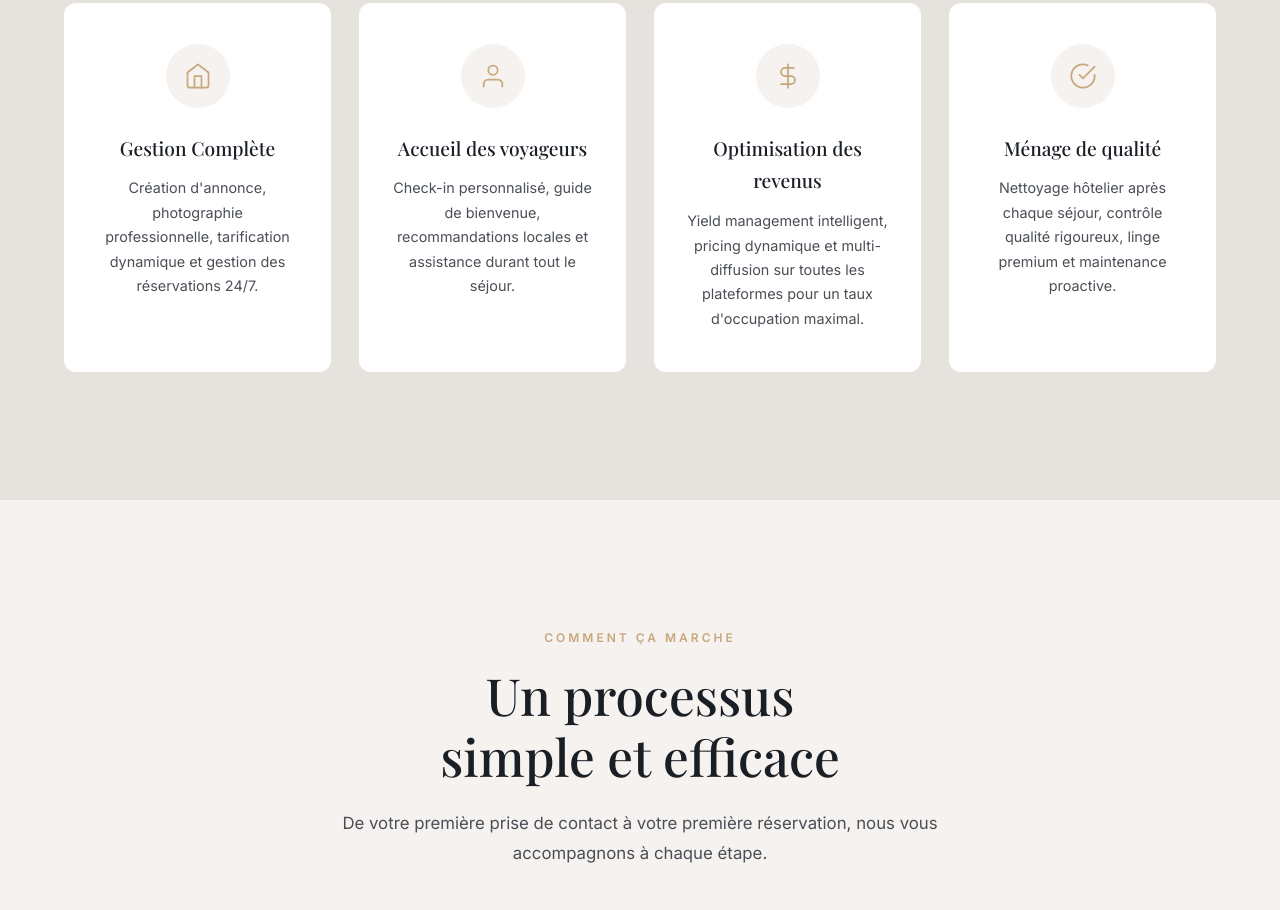
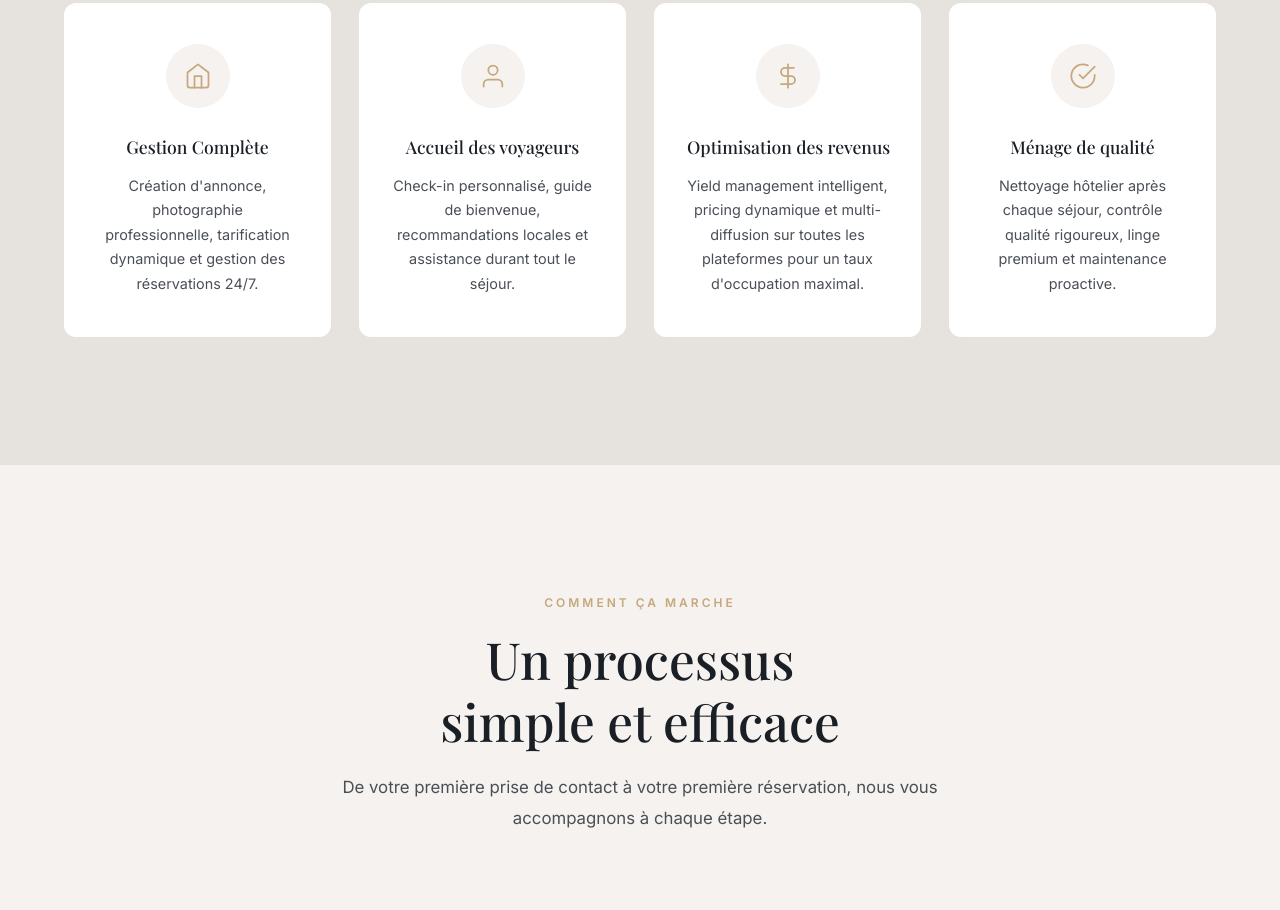
Before and after one commit to cesarifjr-rgb/inastia, a website built with Vite: page index.html in a window 1280 px wide. Shown: the part 1229-2139 px from the top of the page. Built offline with nearby package versions, Linux system fonts and the light colour scheme; a web font is replaced by a local one.

Commit message:
fix: service card titles nowrap + align descriptions at same height

```diff
--- a/style.css
+++ b/style.css
@@ -778,9 +778,10 @@ button {
 
 .service-card h3 {
   font-family: var(--font-serif);
-  font-size: 1.2rem;
+  font-size: 1.1rem;
   font-weight: 500;
   margin-bottom: 12px;
+  white-space: nowrap;
 }
 
 .service-card p {
```
